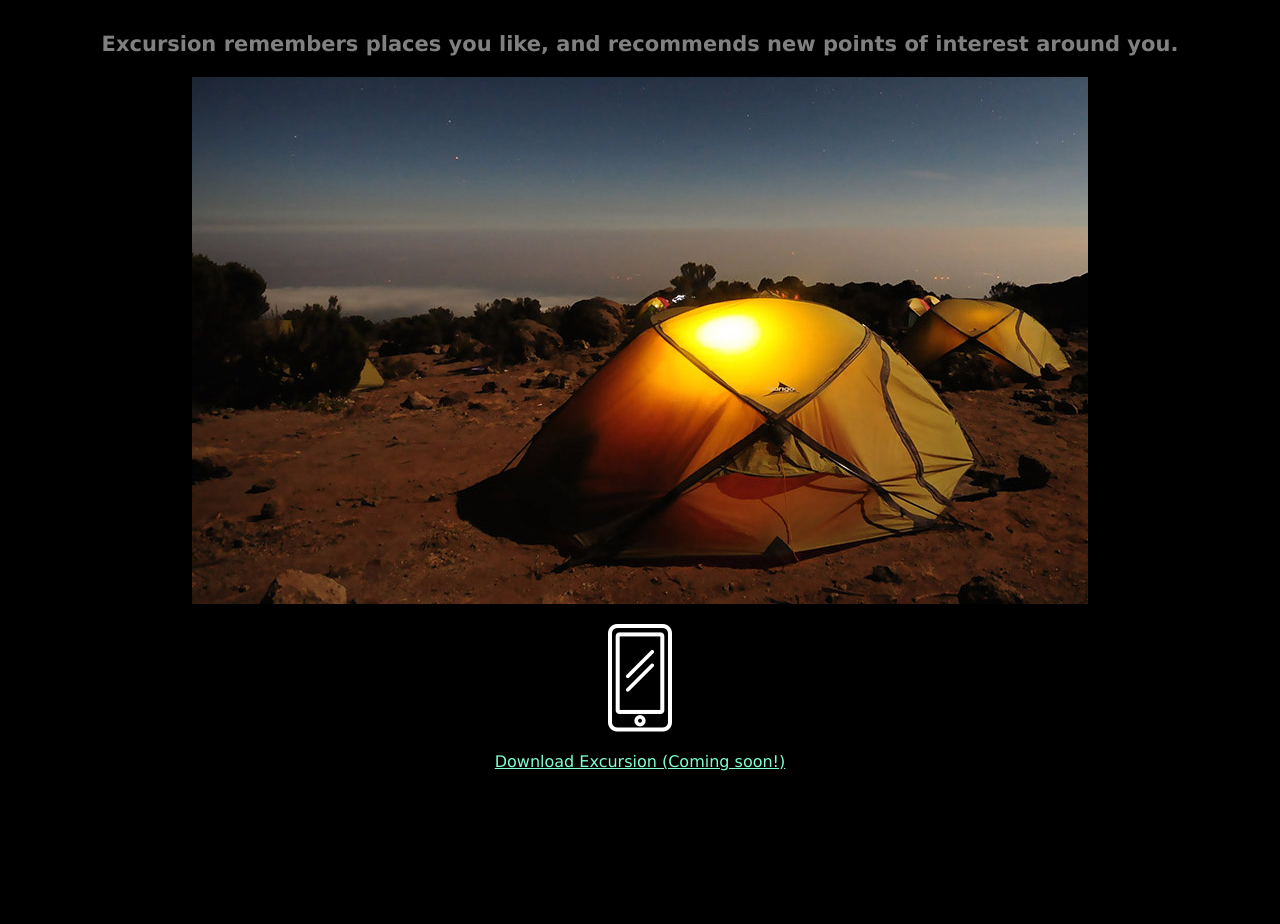
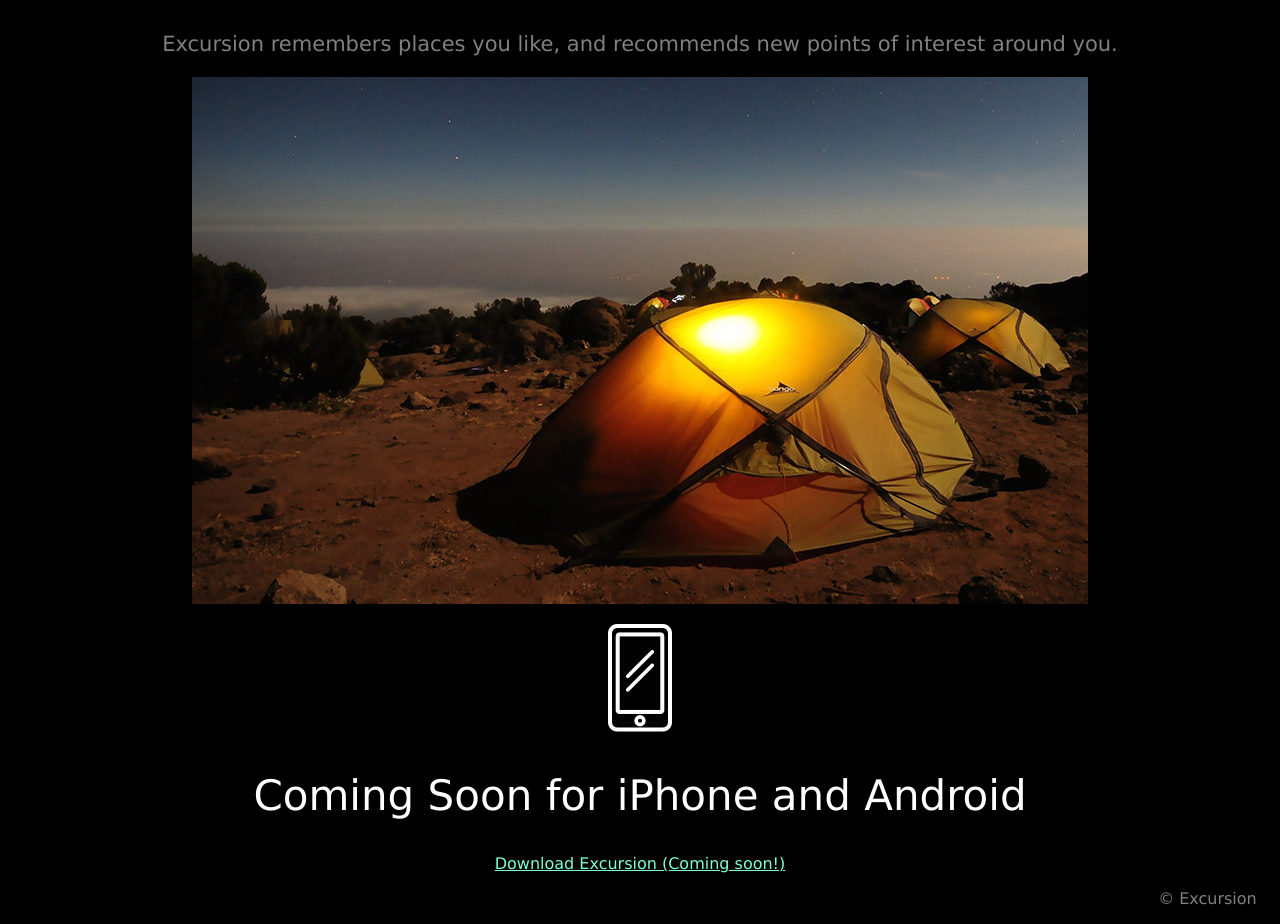
Before and after one commit to srunck/excursion, a plain HTML site: page index.html in a window 1280 px wide. Shown: the part 401-1325 px from the top of the page. Before the commit the page ends 1188 px from the top, so only its background shows below. Drawn offline with Linux system fonts and the light colour scheme.

Commit message:
Finishing touches.

```diff
--- a/index.html
+++ b/index.html
@@ -13,6 +13,8 @@
     <p><h3>Excursion remembers places you like, and recommends new points of interest around you.</h3></p>
     <p><img src="./resources/images/camp.jpg" alt=""></p>
     <p><img src="./resources/images/phone.png" alt=""></p>
+    <p><h2>Coming Soon for iPhone and Android</h2></p>
     <p id="dlexcursion"><a href="#">Download Excursion (Coming soon!)</a></p>
+    <div class="footer"><p>© Excursion&nbsp;&nbsp;&nbsp;</p></div>
   </body>
 </html>
--- a/resources/css/style.css
+++ b/resources/css/style.css
@@ -16,6 +16,7 @@ h2 {
 }
 h3 {
   font-size: 21px;
+  font-weight: 300;
   color: gray;
 }
 #dlexcursion {
@@ -25,3 +26,7 @@ h3 {
   color: aquamarine;
   font-size: 16px;
 }
+.footer {
+  text-align: right;
+  color: gray;
+}
```
